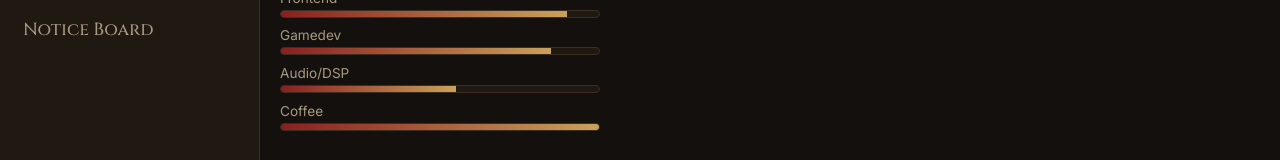
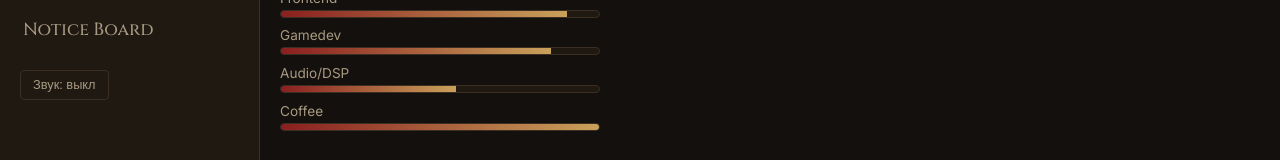
Before and after one commit to kakachaDev/kakacha-space, a Vue app: page / in a window 1280 px wide. Shown: the part 222-382 px from the top of the page. Built offline with nearby package versions, Linux system fonts and the light colour scheme; the HTML template or start-up script is replaced by a standard one.

Commit message:
Wire keyboard navigation and sound toggle into menu

```diff
--- a/src/components/MenuNav.vue
+++ b/src/components/MenuNav.vue
@@ -1,4 +1,8 @@
 <script setup lang="ts">
+import { ref } from 'vue'
+import { useKeyboardNav } from '../composables/useKeyboardNav'
+import { useMenuSound } from '../composables/useMenuSound'
+
 interface MenuItem {
   label: string
   to: { name: string }
@@ -11,17 +15,32 @@ const items: MenuItem[] = [
   { label: 'Chronicle', to: { name: 'blog' } },
   { label: 'Notice Board', to: { name: 'contact' } },
 ]
+
+const containerRef = ref<HTMLElement | null>(null)
+useKeyboardNav(containerRef)
+
+const { enabled: soundEnabled, toggle: toggleSound, playHover, playSelect } = useMenuSound()
 </script>
 
 <template>
   <nav class="menu-nav" aria-label="Main menu">
-    <ul>
+    <ul ref="containerRef">
       <li v-for="item in items" :key="item.label">
-        <router-link :to="item.to" class="menu-nav__link" active-class="menu-nav__link--active">
+        <router-link
+          :to="item.to"
+          class="menu-nav__link"
+          active-class="menu-nav__link--active"
+          @mouseenter="playHover"
+          @focus="playHover"
+          @click="playSelect"
+        >
           {{ item.label }}
         </router-link>
       </li>
     </ul>
+    <button type="button" class="menu-nav__sound-toggle" @click="toggleSound">
+      {{ soundEnabled ? 'Звук: вкл' : 'Звук: выкл' }}
+    </button>
   </nav>
 </template>
 
@@ -50,4 +69,20 @@ const items: MenuItem[] = [
   border-left-color: var(--accent-red);
   background: rgba(138, 31, 31, 0.08);
 }
+
+.menu-nav__sound-toggle {
+  margin: 0.75rem 1.25rem;
+  padding: 0.4rem 0.75rem;
+  background: transparent;
+  border: 1px solid var(--panel-border);
+  color: var(--text-dim);
+  font-size: 0.8rem;
+  border-radius: 4px;
+  cursor: pointer;
+}
+
+.menu-nav__sound-toggle:hover {
+  color: var(--accent-gold);
+  border-color: var(--accent-gold);
+}
 </style>
```
Also changed, not shown: 1 other file (tests, documents, lock files or other folders).
